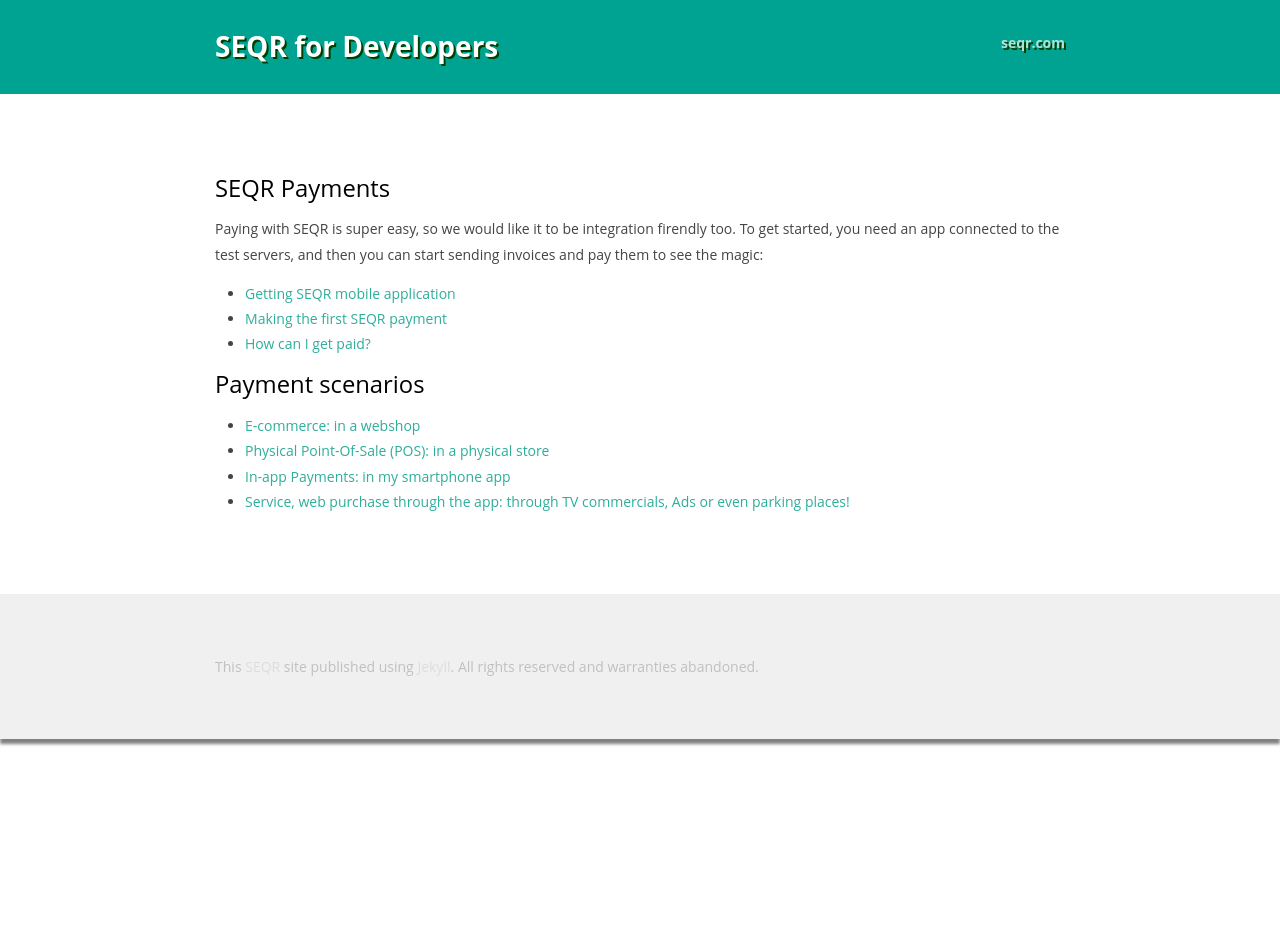
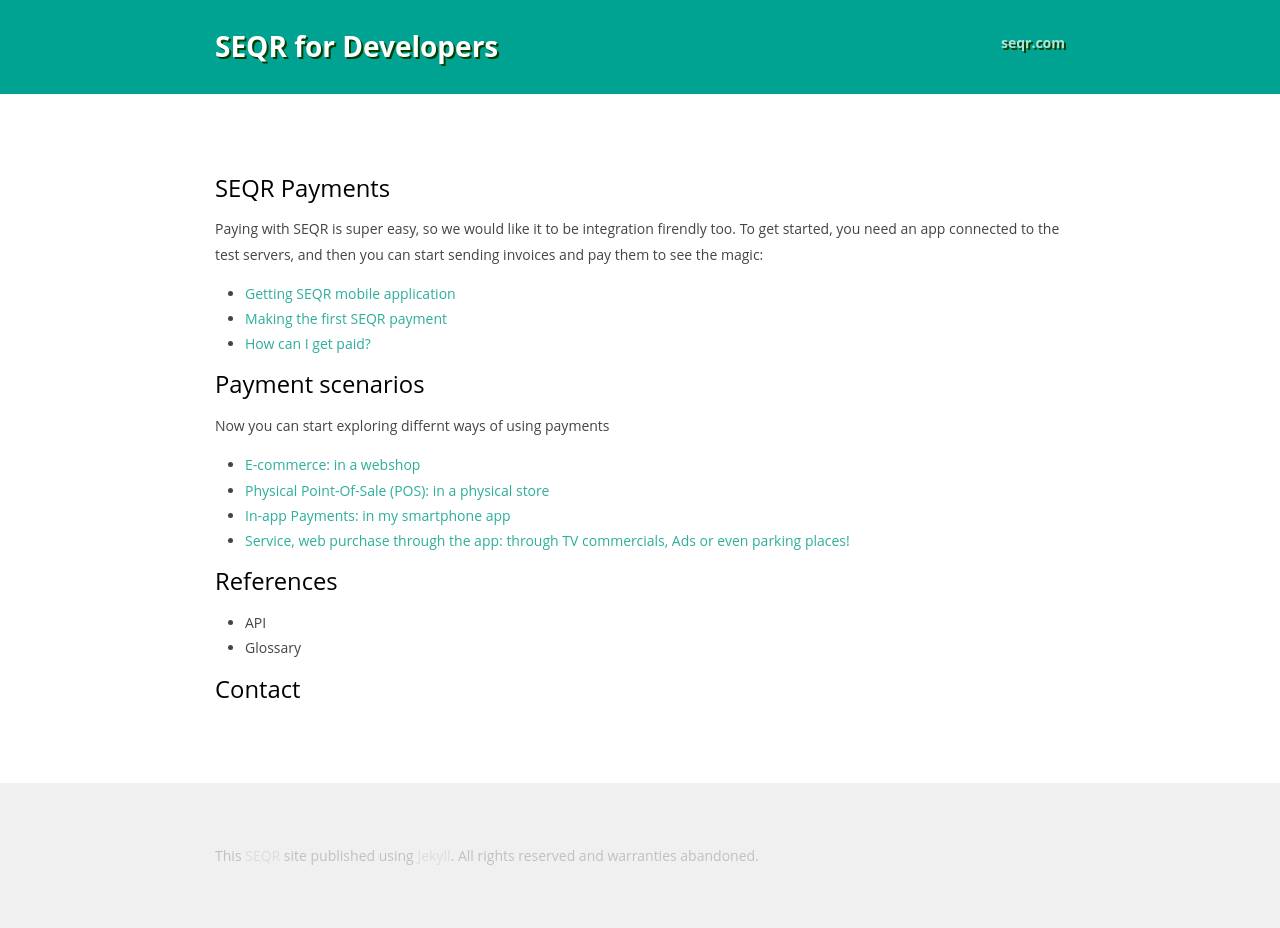
Before and after one commit to SeamlessDistribution/SeamlessDistribution.github.io, a Jekyll site: the page built from index.md, in a window 1280 px wide. Built offline with Jekyll 4.4.1, drawn with Linux system fonts in a browser that asks for light colours; before the commit the page ends 900 px from its top, so only the background shows below that.

Commit message:
Update index.md

```diff
--- a/index.md
+++ b/index.md
@@ -16,8 +16,16 @@
 
 ## Payment scenarios
 
+Now you can start exploring differnt ways of using payments
 
 * [E-commerce: in a webshop](/merchant/ecommerce)
 * [Physical Point-Of-Sale (POS): in a physical store](/merchant/pos)
 * [In-app Payments: in my smartphone app](/merchant/inapp)
 * [Service, web purchase through the app: through TV commercials, Ads or even parking places!](/merchant/externalservices)
+
+## References
+
+* API
+* Glossary
+
+## Contact
```
